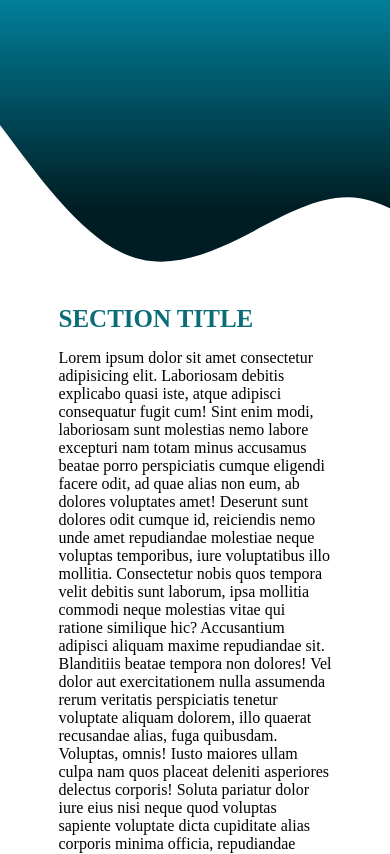
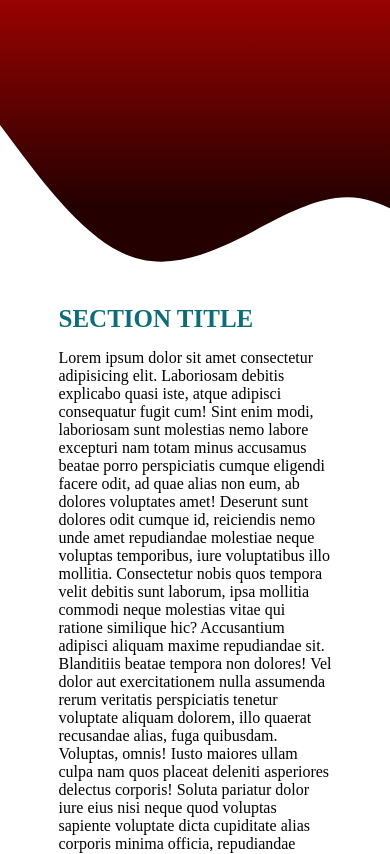
Before and after one commit to fritzgeralds/mobile-friendly-practice, a plain HTML site: page index.html in a window 390 px wide. Shown: the part 180-1034 px from the top of the page. Drawn offline with Linux system fonts and the light colour scheme; a script that the page names is missing.

Commit message:
Add media queries

```diff
--- a/static/css/styles.css
+++ b/static/css/styles.css
@@ -84,3 +84,38 @@ svg {
   width: 100%;
   height: 100%;
 }
+
+/*  MEDIA QUERIES  */
+
+@media (max-width: 1024px) {
+  header {
+    background: linear-gradient(rgb(255, 4, 234), rgb(35, 0, 36) 80%),
+      rgb(255, 4, 234);
+  }
+
+  footer {
+    background: rgb(35, 0, 36);
+  }
+}
+
+@media (max-width: 768px) {
+  header {
+    background: linear-gradient(rgb(4, 255, 4), rgb(7, 36, 0) 80%),
+      rgb(4, 255, 4);
+  }
+
+  footer {
+    background: rgb(7, 36, 0);
+  }
+}
+
+@media (max-width: 480px) {
+  header {
+    background: linear-gradient(rgb(255, 4, 4), rgb(36, 0, 0) 80%),
+      rgb(255, 4, 4);
+  }
+
+  footer {
+    background: rgb(36, 0, 0);
+  }
+}
```
